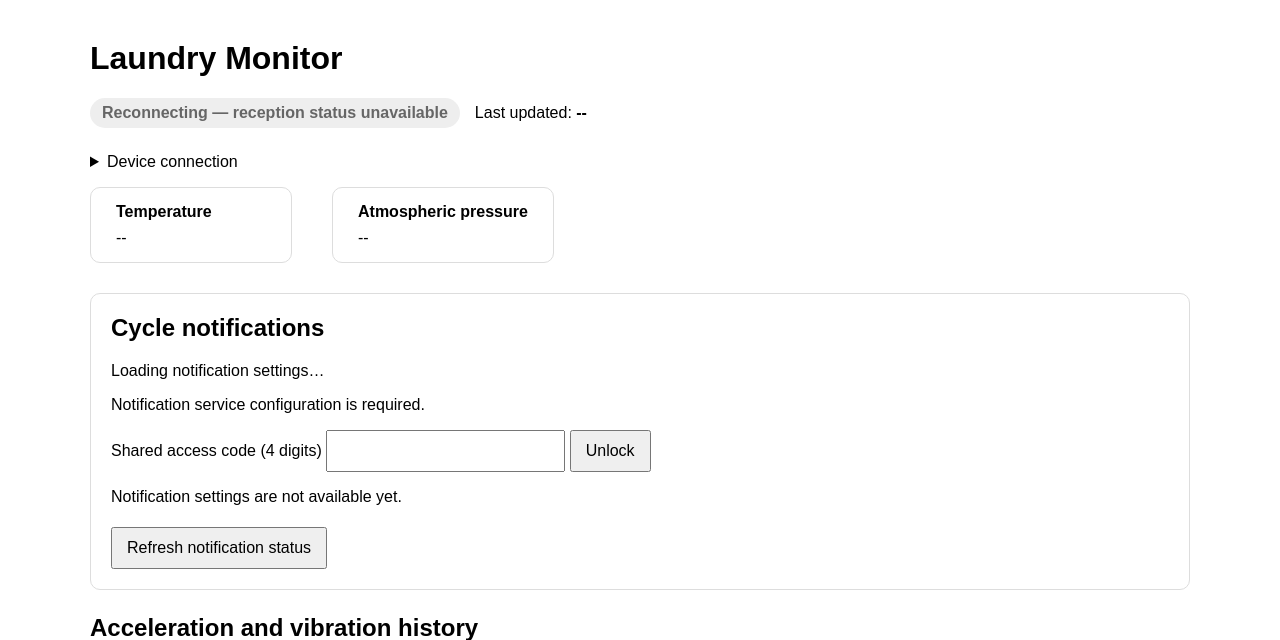
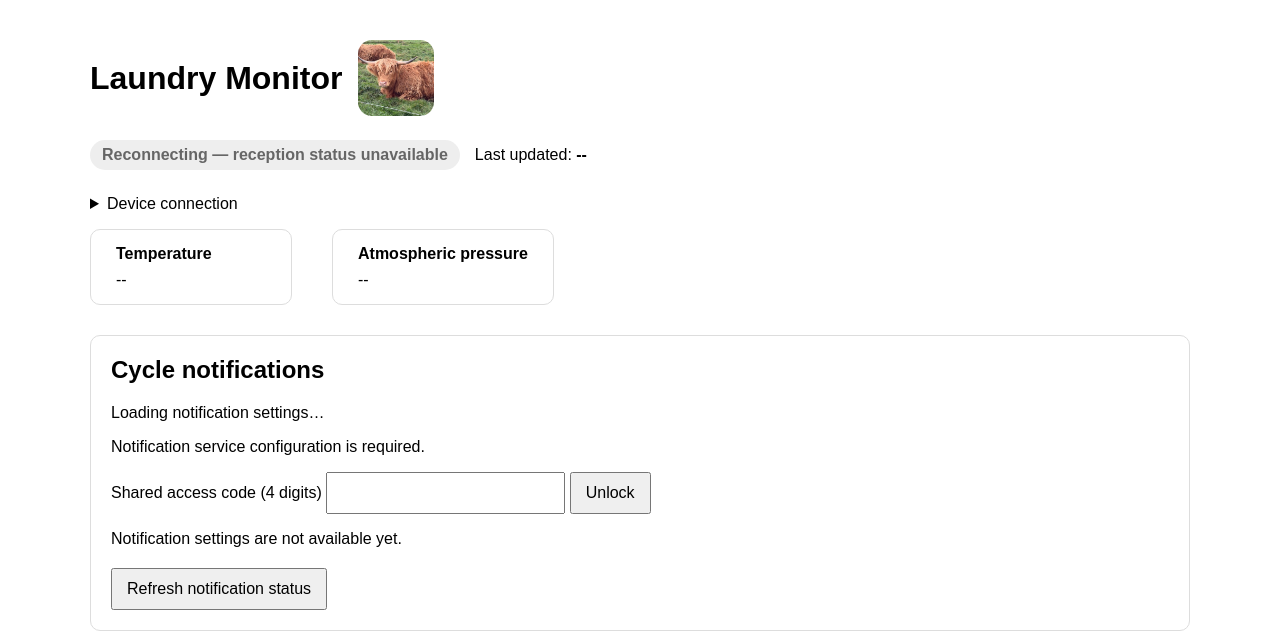
Before and after one commit to hwahyeon-park/laundry-monitor, a Flask app: page / in a window 1280 px wide. Shown: the top 640 px of the page. Run offline with Flask 3, Linux system fonts and the light colour scheme; data that the repository does not hold is empty.

Commit message:
Add the title photo to the English dashboard

```diff
--- a/templates/index.html
+++ b/templates/index.html
@@ -13,6 +13,26 @@
             max-width: 1100px;
             margin: 40px auto;
             padding: 0 20px;
+        }
+
+        .page-heading {
+            display: flex;
+            align-items: center;
+            gap: 16px;
+            margin: 0 0 24px;
+        }
+        .page-heading h1 { margin: 0; font-size: clamp(1.5rem, 5vw, 2rem); }
+        .title-photo {
+            width: 76px;
+            height: 76px;
+            flex: 0 0 auto;
+            object-fit: cover;
+            object-position: 50% 55%;
+            border-radius: 14px;
+        }
+        @media (max-width: 480px) {
+            .page-heading { gap: 12px; }
+            .title-photo { width: 60px; height: 60px; border-radius: 12px; }
         }
 
         .status-bar {
@@ -77,7 +97,10 @@
 
 <body>
 
-<h1>Laundry Monitor</h1>
+<header class="page-heading">
+    <h1>Laundry Monitor</h1>
+    <img class="title-photo" src="/static/images/highland-cow.jpg" alt="" width="76" height="76">
+</header>
 
 <div class="status-bar">
     <span id="status" class="status inactive">
```
Also changed, not shown: static/images/highland-cow.jpg (added).
